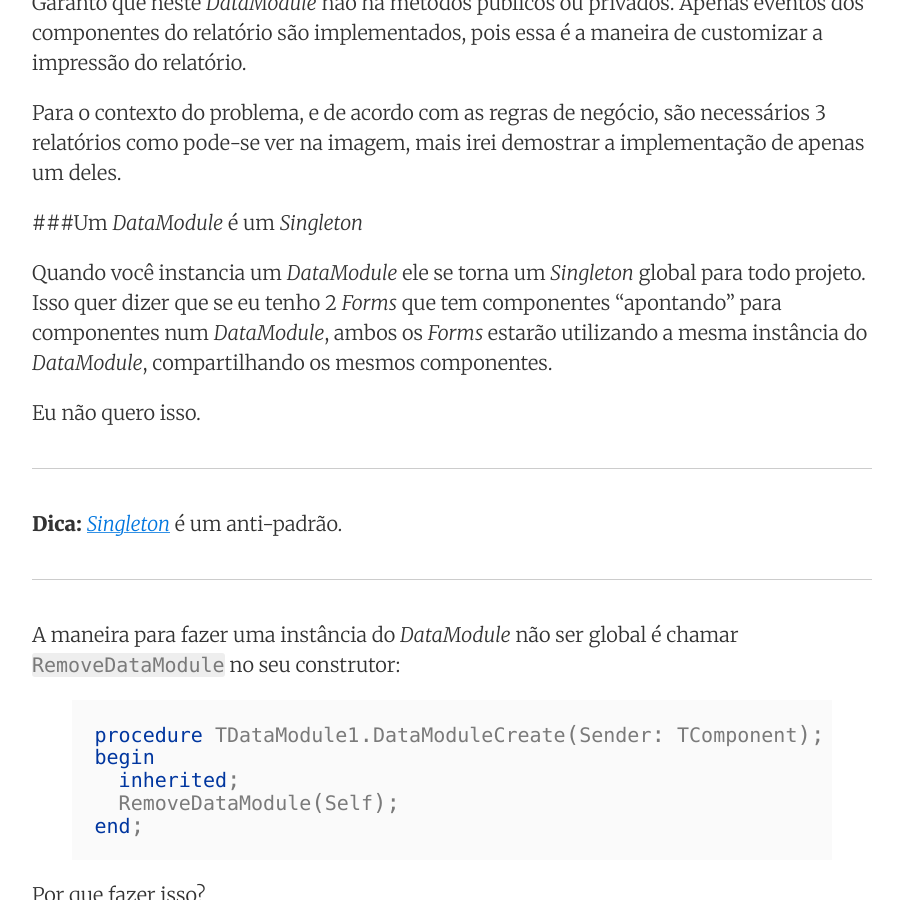
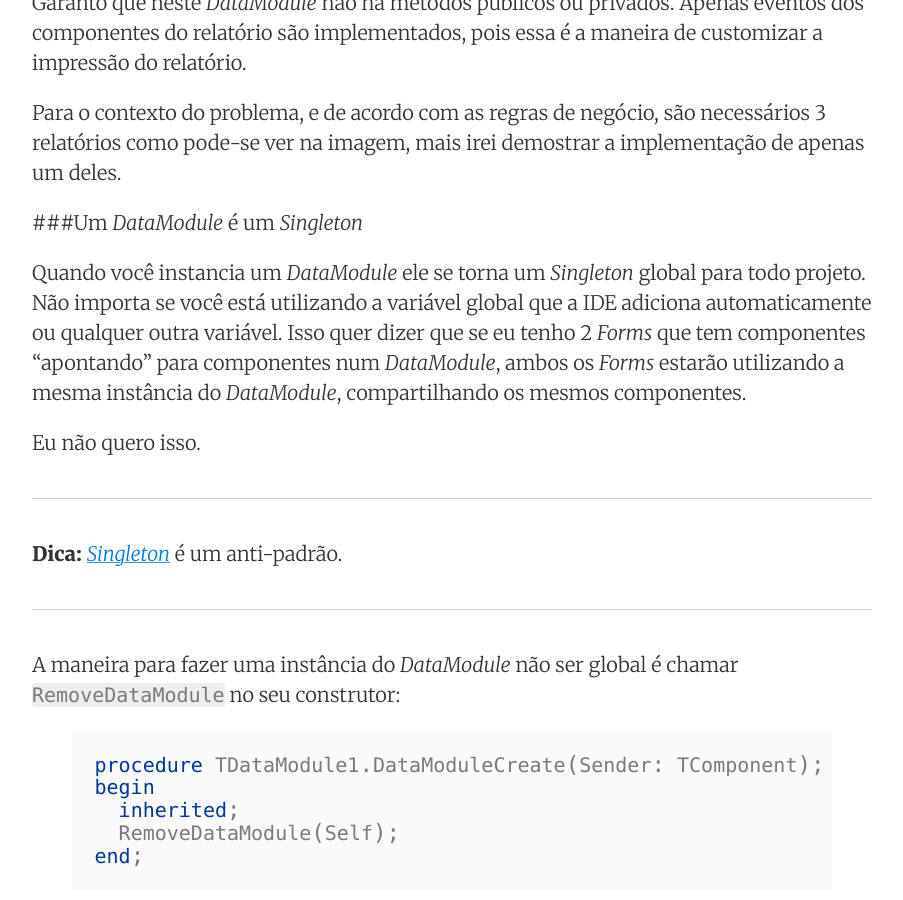
Before and after one commit to mdbs99/opp, a Jekyll site: the page built from _posts/2016-02-22-datamodule-e-apenas-um-container.md, in a window 1280 px wide and 900 px high, scrolled down 3648 px. Shown: the whole window, without its empty margins (188-1091 px from the left). Built offline with Jekyll 4.4.1, drawn with Linux system fonts in a browser that asks for light colours; nearby versions of some CDN libraries; comment, search, counter and statistics services are not loaded.

Commit message:
Melhorias no texto

```diff
--- a/_posts/2016-02-22-datamodule-e-apenas-um-container.md
+++ b/_posts/2016-02-22-datamodule-e-apenas-um-container.md
@@ -106,7 +106,8 @@ pode-se ver na imagem, mais irei demostrar a implementação de apenas um deles.
 
 ###Um *DataModule* é um *Singleton*
 
-Quando você instancia um *DataModule* ele se torna um *Singleton* global para todo projeto. Isso quer dizer
+Quando você instancia um *DataModule* ele se torna um *Singleton* global para todo projeto. Não importa se
+você está utilizando a variável global que a IDE adiciona automaticamente ou qualquer outra variável. Isso quer dizer
 que se eu tenho 2 *Forms* que tem componentes "apontando" para componentes num *DataModule*, ambos os *Forms*
 estarão utilizando a mesma instância do *DataModule*, compartilhando os mesmos componentes.
 
```
